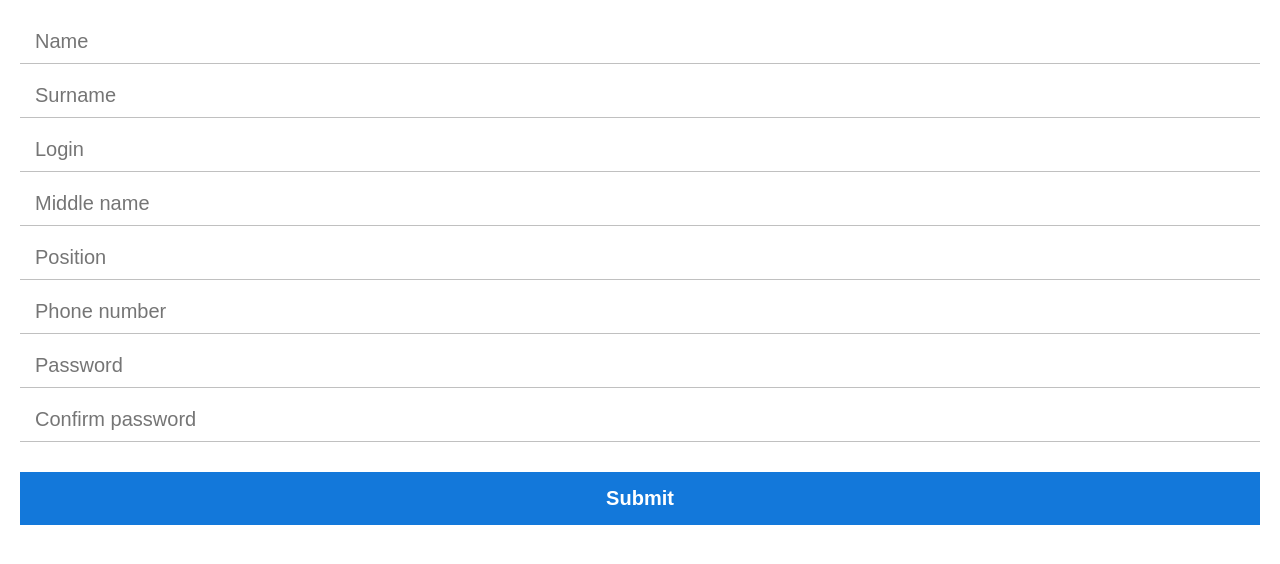
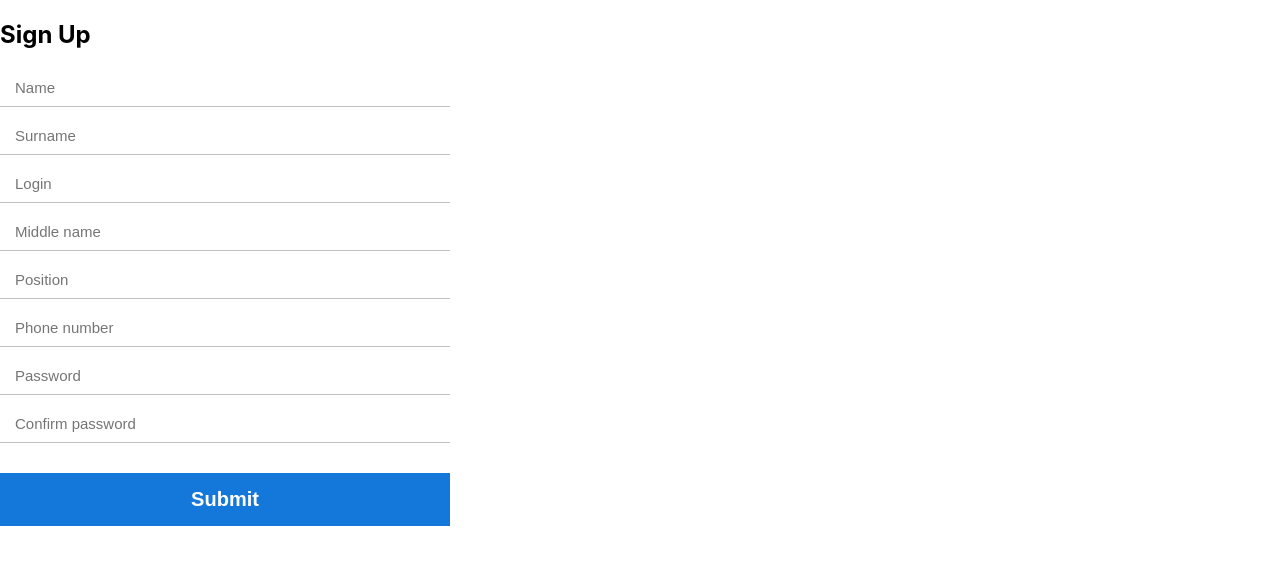
Before and after one commit to AndriiManyak/react-localusers-tt, a React (Create React App) app: page /#/signup in a window 1280 px wide. Shown: the top 564 px of the page. Built offline with nearby package versions, Linux system fonts and the light colour scheme.

Commit message:
fixed sign up form

```diff
--- a/src/pages/SignUpForm/SignUpForm.jsx
+++ b/src/pages/SignUpForm/SignUpForm.jsx
@@ -1,5 +1,6 @@
 /* eslint-disable no-console */
 import React, { useState } from 'react';
+import { useHistory } from 'react-router-dom';
 
 import {
   userFormInitial,
@@ -8,6 +9,7 @@ import {
 import './SignUpForm.scss';
 
 export const SignUpForm = () => {
+  const history = useHistory();
   const [values, setValues] = useState(userFormInitial);
   const [errors, setErrors] = useState({});
 
@@ -30,6 +32,7 @@ export const SignUpForm = () => {
 
     if (validateForm()) {
       handleLocalStorage();
+      history.push('/');
     }
   };
 
@@ -61,12 +64,13 @@ export const SignUpForm = () => {
   const handleLocalStorage = () => {
     const { confirmPassword, ...localUser } = values;
 
-    console.log(localUser);
-
     localStorage.setItem(`${localUser.login}`, JSON.stringify(localUser));
   };
 
   return (
+    <>
+      <h2>Sign Up</h2>
+
       <form
         className="SignUpForm"
         onSubmit={handleSubmit}
@@ -106,5 +110,6 @@ export const SignUpForm = () => {
           Submit
         </button>
       </form>
+    </>
   );
 };
--- a/src/pages/SignUpForm/SignUpForm.scss
+++ b/src/pages/SignUpForm/SignUpForm.scss
@@ -1,7 +1,8 @@
 .SignUpForm {
   display: flex;
   flex-direction: column;
-  padding: 20px;
+  align-content: center;
+  max-width: 450px;
 
   &__input {
     margin-bottom: 10px;
@@ -9,7 +10,7 @@
     outline: none;
     padding: 10px 15px;
     border-bottom: 1px solid silver;
-    font-size: 20px;
+    font-size: 15px;
 
     &:focus {
       padding-bottom: 9px;
```
Lines whose indentation alone changed are shown as unchanged.
